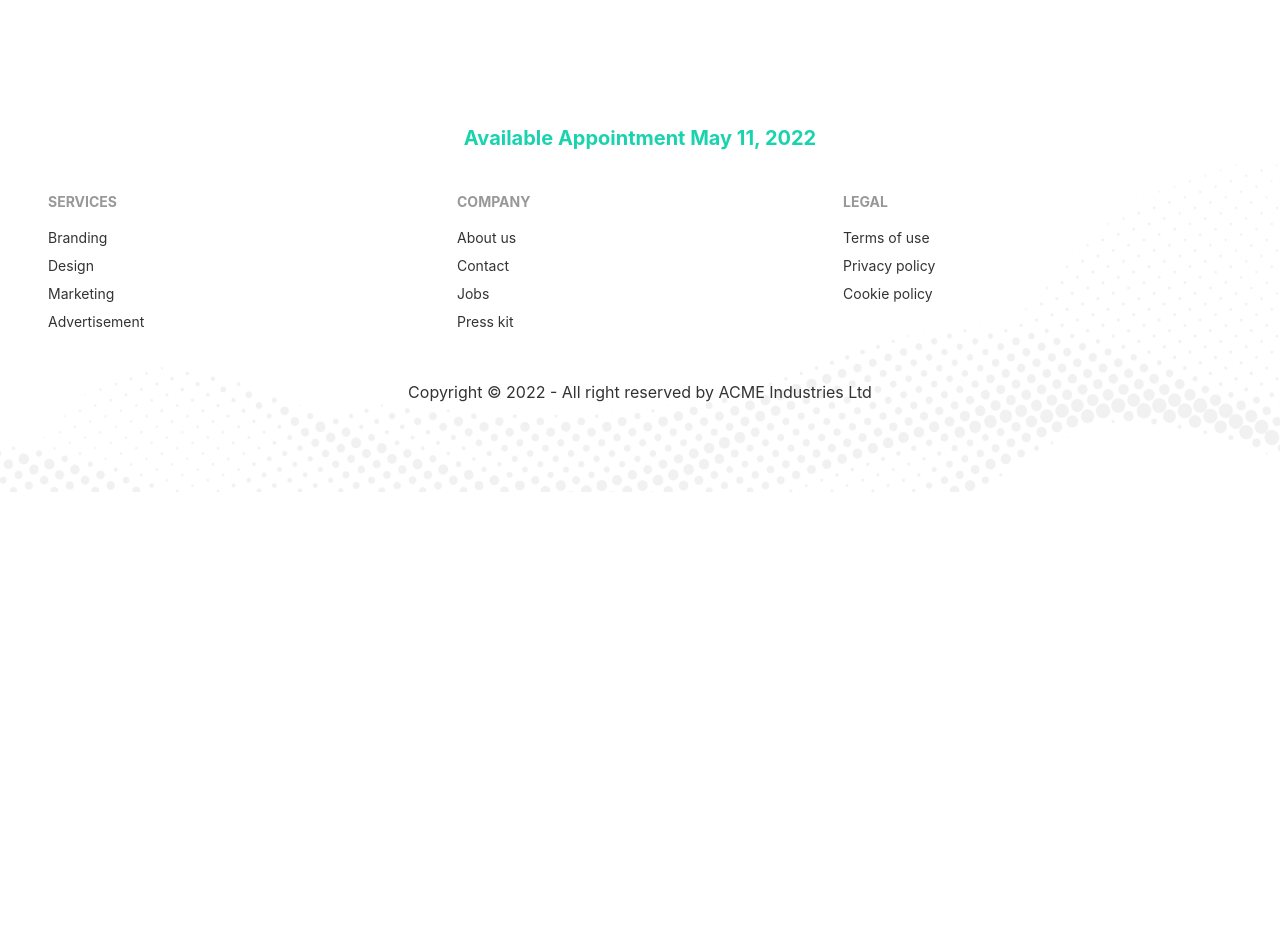
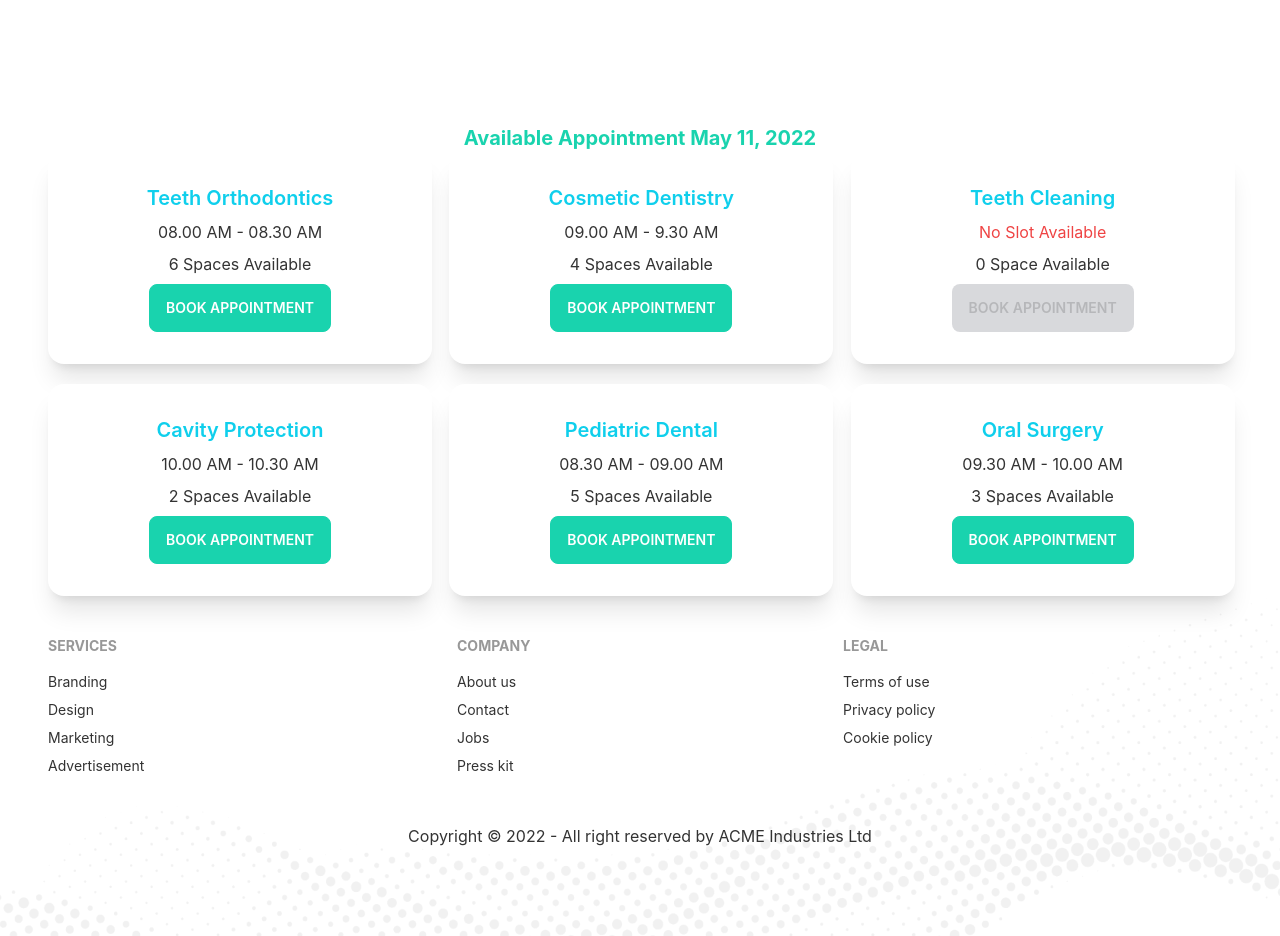
Before and after one commit to zayanahmed925/doctors-portal-client, a React (Create React App) app: page /appointment in a window 1280 px wide. Shown: the part 740-1676 px from the top of the page. Before the commit the page ends 1232 px from the top, so only its background shows below. Built offline with nearby package versions, Linux system fonts and the light colour scheme.

Commit message:
available appointment and modal set  with date slot

```diff
--- /dev/null
+++ b/public/Services.json
@@ -0,0 +1,57 @@
+[
+    {
+        "_id": 1,
+        "name": "Teeth Orthodontics",
+        "slots": [
+            "08.00 AM - 08.30 AM",
+            "08.30 AM - 09.00 AM",
+            "09.00 AM - 9.30 AM",
+            "09.30 AM - 10.00 AM",
+            "10.00 AM - 10.30 AM",
+            "10.30 AM - 11.00 AM"
+        ]
+    },
+    {
+        "_id": 2,
+        "name": "Cosmetic Dentistry",
+        "slots": [
+            "09.00 AM - 9.30 AM",
+            "09.30 AM - 10.00 AM",
+            "10.00 AM - 10.30 AM",
+            "10.30 AM - 11.00 AM"
+        ]
+    },
+    {
+        "_id": 3,
+        "name": "Teeth Cleaning",
+        "slots": []
+    },
+    {
+        "_id": 4,
+        "name": "Cavity Protection",
+        "slots": [
+            "10.00 AM - 10.30 AM",
+            "10.30 AM - 11.00 AM"
+        ]
+    },
+    {
+        "_id": 5,
+        "name": "Pediatric Dental",
+        "slots": [
+            "08.30 AM - 09.00 AM",
+            "09.00 AM - 9.30 AM",
+            "09.30 AM - 10.00 AM",
+            "10.00 AM - 10.30 AM",
+            "10.30 AM - 11.00 AM"
+        ]
+    },
+    {
+        "_id": 6,
+        "name": "Oral Surgery",
+        "slots": [
+            "09.30 AM - 10.00 AM",
+            "10.00 AM - 10.30 AM",
+            "10.30 AM - 11.00 AM"
+        ]
+    }
+]
--- a/src/Pages/AvailableAppointment/AvailableAppointment.js
+++ b/src/Pages/AvailableAppointment/AvailableAppointment.js
@@ -1,10 +1,40 @@
 import { format } from 'date-fns';
-import React from 'react';
+import React, { useEffect, useState } from 'react';
+import AvailableService from '../AvailableService/AvailableService';
+import BookingModal from '../BookingModal/BookingModal';
 
 const AvailableAppointment = ({ date }) => {
+    const [services, setServices] = useState([]);
+    const [treatment, setTreatment] = useState('');
+    useEffect(() => {
+        fetch('Services.json')
+            .then(res => res.json())
+            .then(data => setServices(data))
+    }, [])
     return (
-        <div>
-            <h2 className='text-xl text-secondary text-center font-bold'>Available Appointment {format(date, 'PP')}</h2>
+        <div className='px-12'>
+            <div>
+                <h2 className='text-xl text-secondary text-center font-bold'>Available Appointment {format(date, 'PP')}</h2>
+            </div>
+            <div className='grid grid-cols-1 md:grid-cols-2 lg:grid-cols-3 gap-5'>
+                {
+                    services.map(service => <AvailableService
+                        key={service._id}
+                        service={service}
+                        setTreatment={setTreatment}
+
+                    ></AvailableService>)
+                }
+            </div>
+            <div>
+                {
+                    treatment && <BookingModal
+                        treatment={treatment}
+                        setTreatment={setTreatment}
+                        date={date}
+                    ></BookingModal>
+                }
+            </div>
         </div>
     );
 };
--- /dev/null
+++ b/src/Pages/AvailableService/AvailableService.js
@@ -0,0 +1,26 @@
+import React from 'react';
+
+const AvailableService = ({ service, setTreatment }) => {
+    const { name, slots } = service;
+    return (
+        <div class="card w-96 bg-base-100 shadow-xl ">
+            <div class="card-body text-center">
+                <h2 class="card-title text-xl text-primary grid justify-items-center">{name}</h2>
+                <p>{slots.length > 0
+                    ? <span>{slots[0]}</span>
+                    : <span className='text-red-500'> No Slot Available </span>}</p>
+                <p>{slots.length} {slots.length < 1 ? 'Space' : 'Spaces'} Available</p>
+                <div class="card-actions justify-center">
+
+                    <label
+                        for="booking-modal"
+                        onClick={() => setTreatment(service)}
+                        disabled={slots.length === 0}
+                        class="btn btn-secondary text-white upperCase">Book Appointment</label>
+                </div>
+            </div>
+        </div>
+    );
+};
+
+export default AvailableService;
--- /dev/null
+++ b/src/Pages/BookingModal/BookingModal.js
@@ -0,0 +1,37 @@
+import { format } from 'date-fns';
+import React from 'react';
+
+const BookingModal = ({ treatment, date, setTreatment }) => {
+    const { name, slots } = treatment;
+    const handleBooking = event => {
+        event.preventDefault()
+        const slot = event.target.slot.value;
+        console.log(slot);
+        setTreatment(null)
+    }
+    return (
+        <div>
+            <input type="checkbox" id="booking-modal" class="modal-toggle" />
+            <div class="modal modal-bottom sm:modal-middle">
+                <div class="modal-box">
+                    <label for="booking-modal" class="btn btn-sm btn-circle absolute right-2 top-2">✕</label>
+                    <h3 class="font-bold text-lg text-secondary">You Selected: {name}</h3>
+                    <form onSubmit={handleBooking} className='grid grid-cols-1 gap-5 justify-items-center mt-2'>
+                        <input type="text" disabled value={format(date, 'PP')} class="input input-bordered w-full max-w-xs" />
+                        <select name='slot' class="select select-bordered w-full max-w-xs">
+                            {
+                                slots.map(slot => <option value={slot}>{slot}</option>)
+                            }
+                        </select>
+                        <input type="text" name='name' placeholder="Your Name" class="input input-bordered w-full max-w-xs" />
+                        <input type="email" name='email' placeholder="Your Email" class="input input-bordered w-full max-w-xs" />
+                        <input type="text" name='phone' placeholder="Phone No:" class="input input-bordered w-full max-w-xs" />
+                        <input type="submit" value='submit' class="btn btn-secondary w-full max-w-xs" />
+                    </form>
+                </div>
+            </div>
+        </div>
+    );
+};
+
+export default BookingModal;
--- a/src/Pages/Shared/Navbar/Navbar.js
+++ b/src/Pages/Shared/Navbar/Navbar.js
@@ -23,7 +23,7 @@
                             }
                         </ul>
                     </div>
-                    <a className="btn btn-ghost normal-case text-xl">daisyUI</a>
+                    <a className="btn btn-ghost normal-case text-xl">Doctors Portal</a>
                 </div>
                 <div className="navbar-end hidden lg:flex">
                     <ul className="menu menu-horizontal p-0">
```
